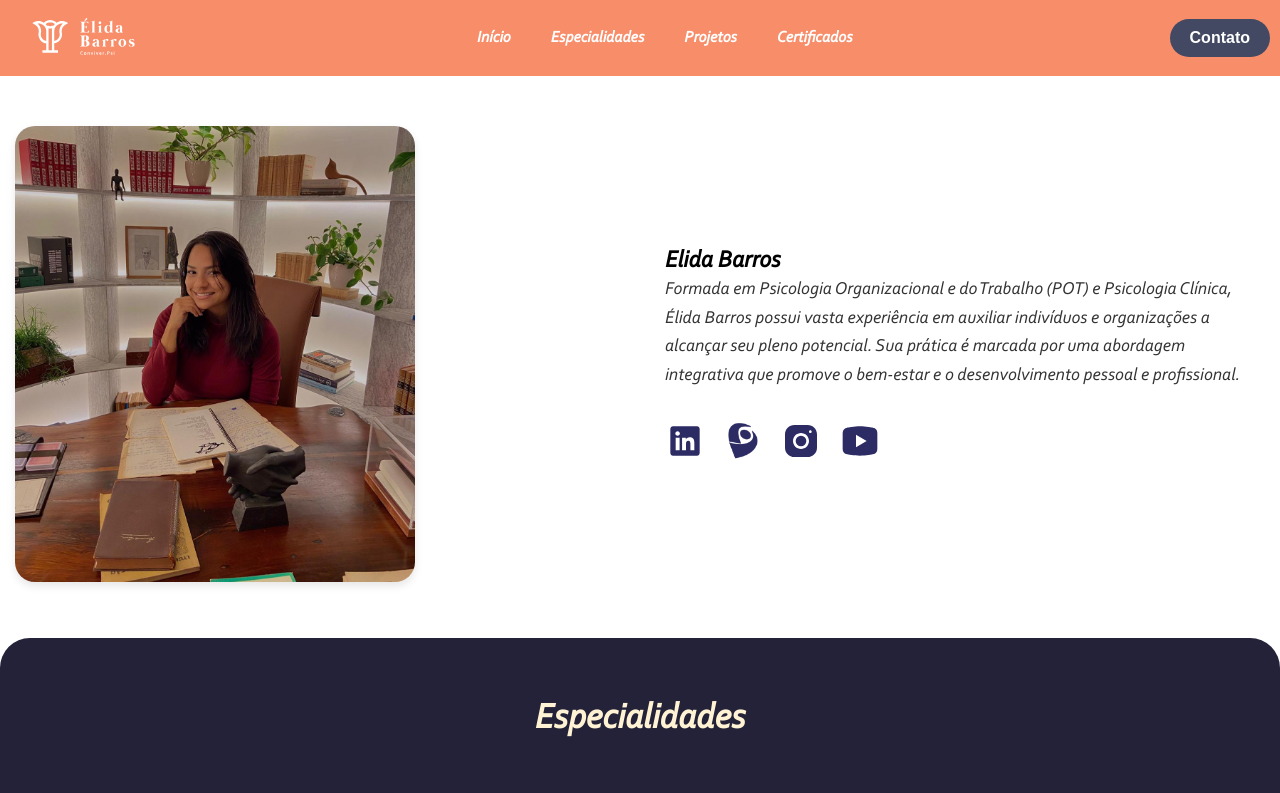
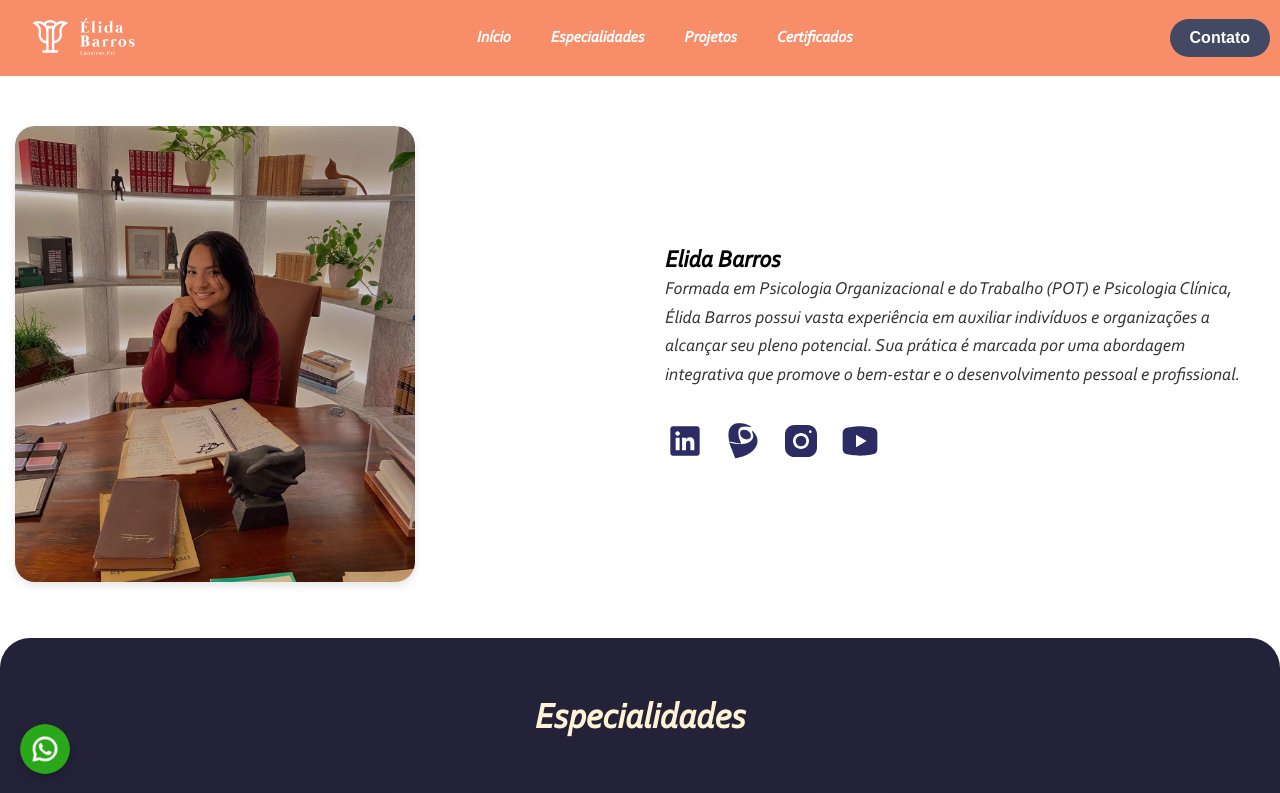
Before and after one commit to Kevengrf/portifolio-v2, a plain HTML site: page index.html in a window 1280 px wide. Shown: the top 793 px of the page. Drawn offline with Linux system fonts and the light colour scheme.

Commit message:
correção

```diff
--- a/index.html
+++ b/index.html
@@ -167,11 +167,6 @@
             <div class="footer-column">
                 <img src="imagens/Logo submarca (Branca).svg" alt="Tecer - Clínica de Saúde Mental" class="footer-logo">
                 <p class="footer-privacy">Termos e Política de Privacidade</p>
-                <p class="footer-address">
-                    Av. Gov. Agamenon Magalhães, 2615, Sala 1001<br>
-                    Espinheiro, Recife - PE<br>
-                    <a href="#" class="footer-map">Ver localização no mapa</a>
-                </p>
             </div>
 
             <div class="footer-column">
@@ -199,5 +194,9 @@
     </section>
 
     <script src="script.js"></script>
+
+    <a href="https://wa.link/gnkgqh" target="_blank" class="whatsapp-icon">
+        <img src="imagens/whatsapp.png" alt="WhatsApp">
+    </a>
 </body>
 </html>
--- a/styles.css
+++ b/styles.css
@@ -723,3 +723,24 @@ header .btn-contato button:hover,
         max-width: 100%;
     }
 }
+
+
+.whatsapp-icon {
+    display: inline-block;
+    position: fixed;
+    bottom: 20px;
+    left: 20px;
+    z-index: 1000;
+}
+
+.whatsapp-icon img {
+    width: 50px;
+    height: auto;
+    border-radius: 50%;
+    box-shadow: 0 4px 8px rgba(0, 0, 0, 0.2);
+    transition: transform 0.3s ease;
+}
+
+.whatsapp-icon:hover img {
+    transform: scale(1.1);
+}
```
Also changed, not shown: imagens/whatsapp.png (added).
